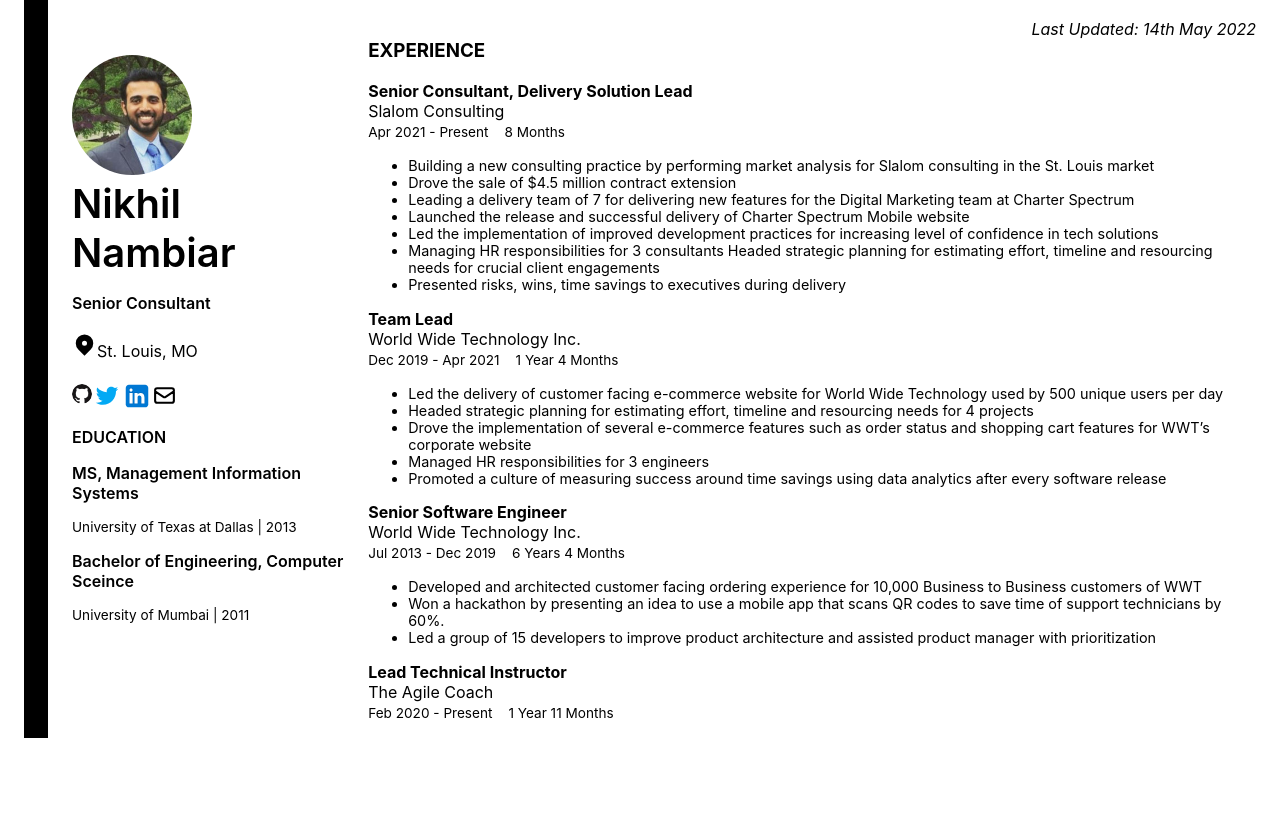
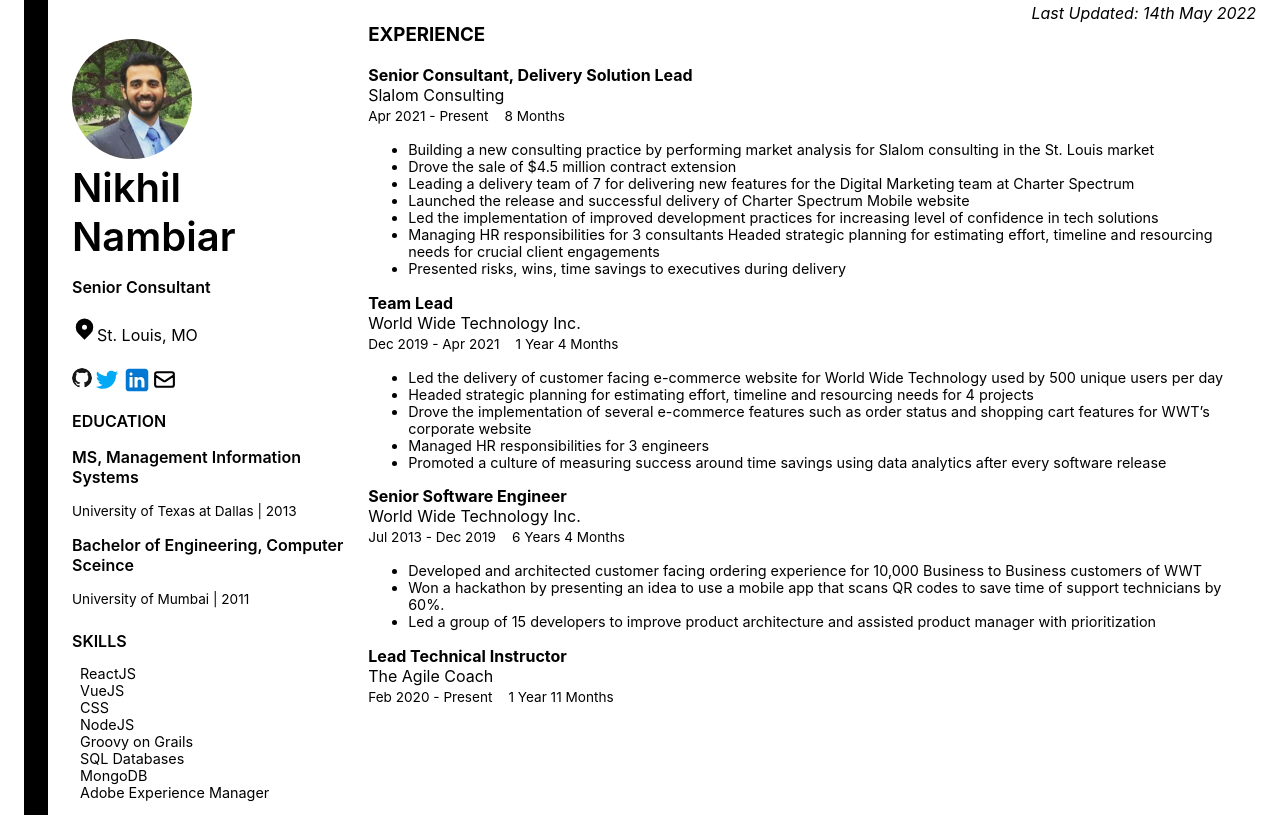
Before and after one commit to nambiarn/nambiarn, a Next.js app: page /resume in a window 1280 px wide. Built offline with nearby package versions, Linux system fonts and the light colour scheme.

Commit message:
Add Skills to the left section, fix border on the left

```diff
--- a/components/Education.js
+++ b/components/Education.js
@@ -5,12 +5,12 @@
 
     return (
         <section>
-            <div className="padding-top-sm font-weight-600 text-uppercase">Education</div>
+            <div className="margin-top-sm font-weight-600 text-uppercase">Education</div>
             <span>{
                 education.map(el => {
                     return <p key={el.id}>
                         <p className="font-weight-600">{el.degree}</p>
-                        <p className="name-font-size-sm">{el.institution} | {el.endYear}</p>
+                        <p className="name-font-size-sm font-weight-400">{el.institution} | {el.endYear}</p>
                     </p>
                 })
             }
--- /dev/null
+++ b/components/Skills.js
@@ -0,0 +1,19 @@
+import PropTypes from 'prop-types';
+
+export default function Skills({ skills }) {
+
+    return (
+        <section>
+            <div className="margin-top-sm-md font-weight-600 text-uppercase">Skills</div>
+            <ul className="font-size-sm-2 list">
+                {skills.map((detail, index) => {
+                        return <li key={index}>{detail}</li>
+                }) }
+            </ul>
+        </section>
+    )
+}
+
+Skills.propTypes = {
+    skills: PropTypes.object,
+};
--- /dev/null
+++ b/data/skills.js
@@ -0,0 +1,10 @@
+export const skills = [
+        "ReactJS",
+        "VueJS",
+        "CSS",
+        "NodeJS",
+        "Groovy on Grails",
+        "SQL Databases",
+        "MongoDB",
+        "Adobe Experience Manager"
+];
--- a/pages/resume.js
+++ b/pages/resume.js
@@ -8,6 +8,8 @@
 import ProfileIcons from "../components/ProfileIcons";
 import { commitDate } from '../generatedGitInfo.json';
 import Image from 'next/image';
+import { skills } from "../data/skills";
+import Skills from "../components/Skills";
 
 export default function Resume() {
     const [firstName] = useState("Nikhil");
@@ -45,9 +47,10 @@
                         <div aria-label="first name" className="font-size-lg font-weight-600">{firstName}</div>
                         <div aria-label="last name" className="font-size-lg name font-weight-600">{lastName}</div>
                     </div>
-                    <div className="padding-top-sm font-weight-600">{title}</div>
+                    <div className="margin-top-sm font-weight-600">{title}</div>
                     <ProfileIcons />
                     <Education aria-label="Education credentials" education={education}></Education>
+                    <Skills aria-label="Skills" skills={skills}></Skills>
                 </section>
                 <span className="section-area">
                     <h3 className="width-md text-uppercase margin-top-minus-1">Experience</h3>
--- a/styles/Resume.css
+++ b/styles/Resume.css
@@ -4,7 +4,7 @@
 
 .outline {
     border-left: 1.5rem solid;
-    margin: -1rem 1.5rem;
+    margin: -2rem 1.5rem;
 }
 
 .border-bottom {
@@ -129,10 +129,19 @@
     font-size: 0.85rem;
 }
 
-.padding-top-sm {
+.margin-top-sm {
     margin-top: 1rem;
+}
+
+.margin-top-sm-md {
+    margin-top: 1.5rem;
 }
 
 .text-uppercase {
  text-transform: uppercase;
 }
+
+.list {
+    list-style-type: none;
+    margin-left: -2rem;
+}
```
Also changed, not shown: styles/Skills.css (added).
